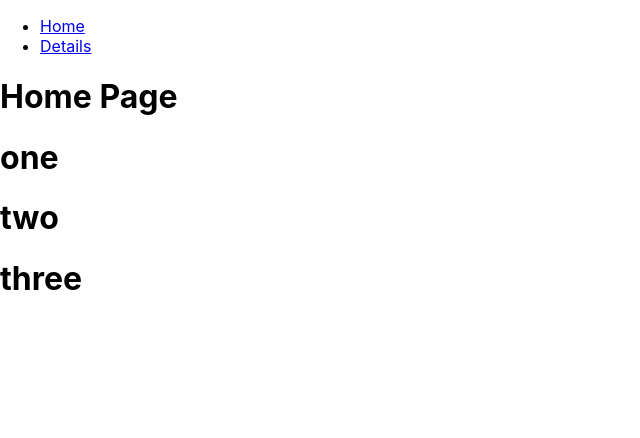
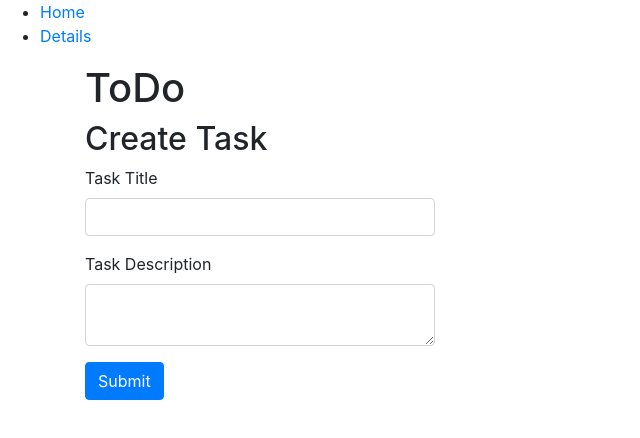
Before and after one commit to denbrkic/todo, a React (Create React App) app: page / in a window 1280 px wide. Shown: the top 438 px of the page, without its empty margins (0-640 px from the left). Built offline with nearby package versions, Linux system fonts and the light colour scheme.

Commit message:
[UPDATE] add task

```diff
--- a/public/index.html
+++ b/public/index.html
@@ -24,7 +24,6 @@
       work correctly both with client-side routing and a non-root public URL.
       Learn how to configure a non-root public URL by running `npm run build`.
     -->
-    <link rel="stylesheet" href="https://fonts.googleapis.com/css?family=Roboto:300,400,500,700&display=swap" />
     <title>React App</title>
   </head>
   <body>
--- a/src/App.js
+++ b/src/App.js
@@ -1,5 +1,6 @@
 import {Route, Link} from 'react-router-dom';
 import './App.scss';
+import 'bootstrap/dist/css/bootstrap.min.css';
 import Home from './pages/Home/Home';
 import TaskDetails from './pages/TaskDetails/TaskDetails';
 import { Provider } from 'react-redux';
--- a/src/actions/task.js
+++ b/src/actions/task.js
@@ -1,10 +1,10 @@
 import {
-    DEMO_EVENT,
+    ADD_TASK,
 } from './types';
 
-export const demoAction = (payload) => dispatch => {
+export const addTask = (payload) => dispatch => {
     dispatch({
-        type: DEMO_EVENT,
+        type: ADD_TASK,
         payload
     });
 }
--- a/src/actions/types.js
+++ b/src/actions/types.js
@@ -1 +1 @@
-export const DEMO_EVENT = 'DEMO_EVENT';
+export const ADD_TASK = 'ADD_TASK';
--- a/src/pages/Home/Home.js
+++ b/src/pages/Home/Home.js
@@ -1,14 +1,58 @@
-import React from 'react';
+import React, {useState, useEffect} from 'react';
 import { connect } from 'react-redux';
 import {
-    demoAction
+    addTask,
 } from '../../actions/task';
+import Form from 'react-bootstrap/Form';
+import Button from 'react-bootstrap/Button';
+import Container from 'react-bootstrap/Container';
+import Row from 'react-bootstrap/Row';
+import Col from 'react-bootstrap/Col';
 
 const Home = (props) => {
+    const [taskTitle, setTaskTitle] = useState();
+    const [taskDescription, setTaskDescription] = useState();
+
+    const addTask = (e) => {
+        e.preventDefault();
+        if (taskTitle && taskDescription) {
+            const taskId = props.tasks.length + 1;
+            const taskDateTime = new Date();
+            props.addTask({taskId, taskTitle, taskDescription, taskDateTime});
+        } else {
+            console.error('Something went wrong with task variables!');
+        }
+    }
+
+    useEffect(() => {
+        console.log(props.tasks);
+    }, [props.tasks]);
+
     return (
         <>
-            <h1>Home Page</h1>
-            {props.tasks.map(task => <h1>{task}</h1>)}
+            <Container>
+                <Row>
+                    <Col lg={4}>
+                        <h1>ToDo</h1>
+                        <h2>Create Task</h2>
+                        <Form onSubmit={addTask}>
+                            <Form.Group controlId="taskTitle">
+                                <Form.Label>Task Title</Form.Label>
+                                <Form.Control as="input" onChange={e => setTaskTitle(e.target.value)} />
+                            </Form.Group>
+
+                            <Form.Group controlId="taskDescription">
+                                <Form.Label>Task Description</Form.Label>
+                                <Form.Control as="textarea" onChange={e => setTaskDescription(e.target.value)}/>
+                            </Form.Group>
+
+                            <Button variant="primary" type="submit">
+                                Submit
+                            </Button>
+                        </Form>
+                    </Col>
+                </Row>
+            </Container>
         </>
     )
 }
@@ -18,7 +62,7 @@ const mapStateToProps = (state) => ({
 });
 
 const mapDispatchToProps = (dispatch) => ({
-    demoAction: (payload) => dispatch(demoAction(payload)),
+    addTask: (payload) => dispatch(addTask(payload)),
 });
 
 export default connect(mapStateToProps, mapDispatchToProps)(Home);
--- a/src/reducers/taskReducer.js
+++ b/src/reducers/taskReducer.js
@@ -1,16 +1,17 @@
 import {
-    DEMO_EVENT,
+    ADD_TASK,
 } from '../actions/types';
 
 const initialState = {
-    tasks: ['one', 'two', 'three']
+    tasks: []
 };
 
 const taskReducer = (state = initialState, action) => {
     switch(action.type) {
-        case DEMO_EVENT:
+        case ADD_TASK:
             return {
                 ...state,
+                tasks: [...state.tasks, action.payload],
             };
         default:
             return state;
```
